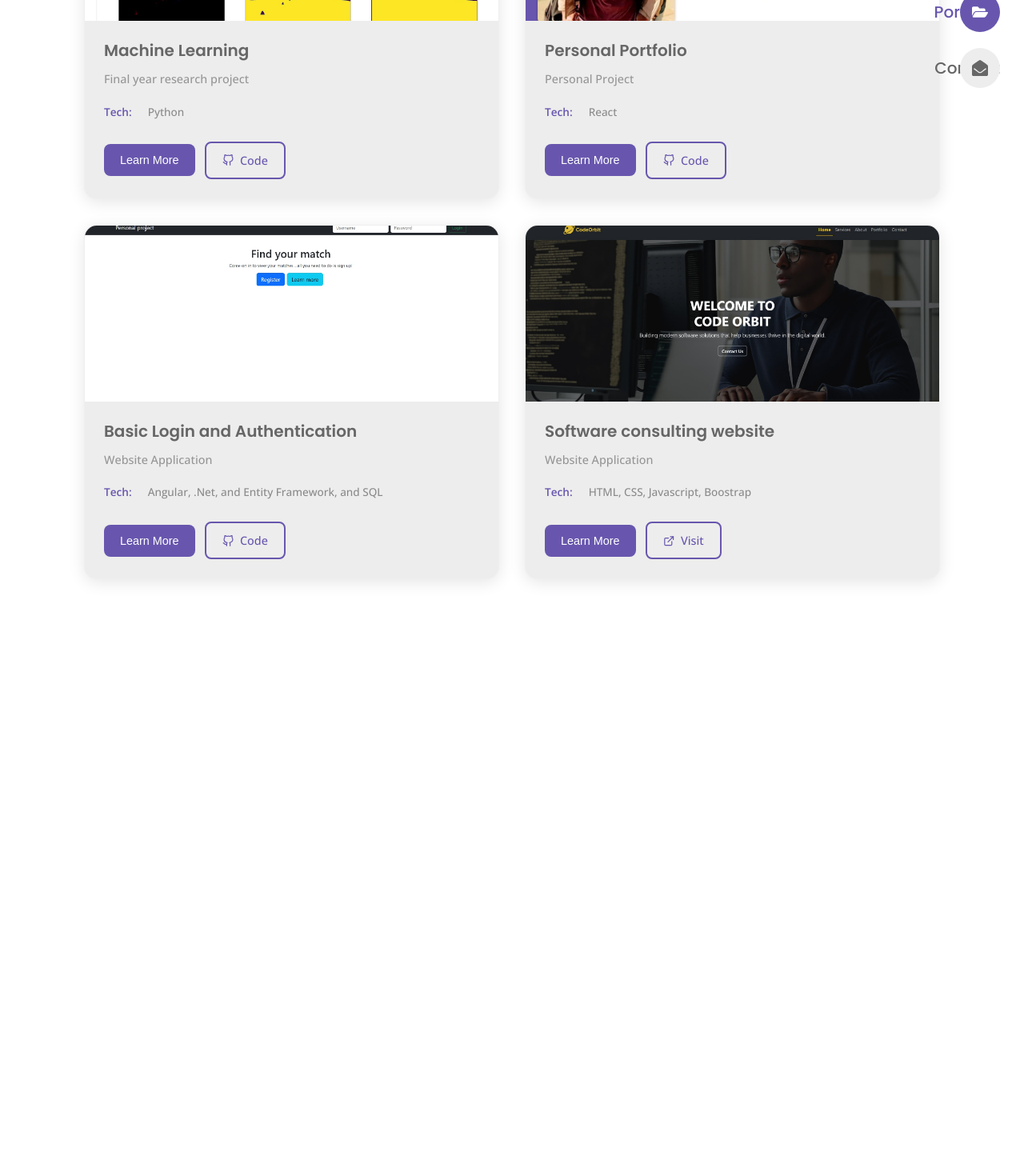
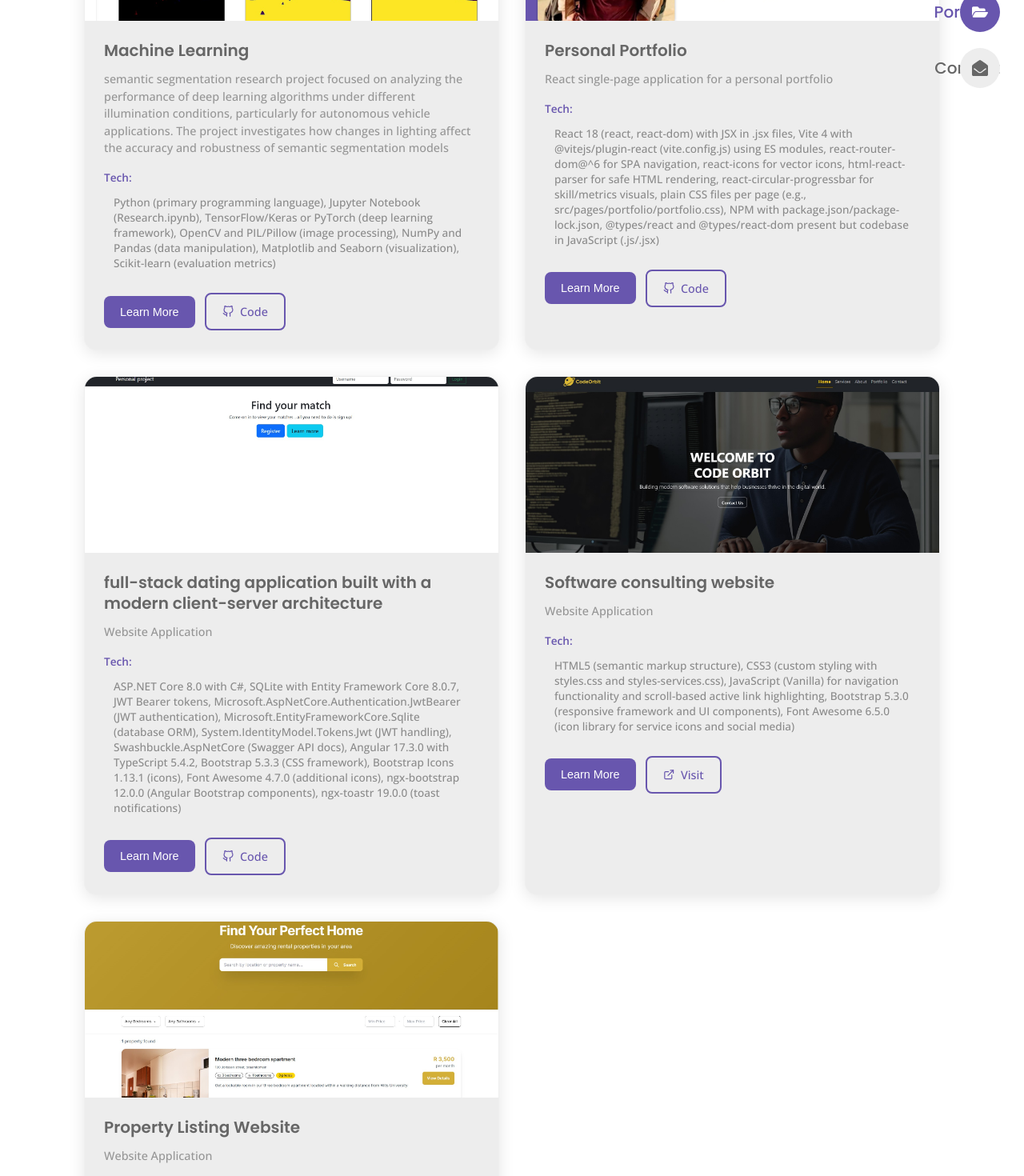
Before and after one commit to Kgaogelo072/Personal-Portfolio, a React (Vite) app: page /portfolio in a window 1280 px wide. Shown: the part 420-1890 px from the top of the page at 80% size. Before the commit the page ends 1214 px from the top, so only its background shows below. Built offline with nearby package versions, Linux system fonts and the light colour scheme.

Commit message:
Portfolio update

```diff
--- a/src/data.jsx
+++ b/src/data.jsx
@@ -13,6 +13,7 @@ import Work1 from "./assets/project-1.jpg";
 import Work2 from "./assets/project-2.jpg";
 import Work3 from "./assets/project-3.jpg";
 import Work4 from "./assets/project-4.jpg";
+import Work5 from "./assets/project-5.jpg";
 
 
 import Theme1 from "./assets/purple.png";
@@ -282,11 +283,12 @@ export const portfolio = [
       {
         icon: <FiUser />,
         title: "Final year research project",
+        desc: "semantic segmentation research project focused on analyzing the performance of deep learning algorithms under different illumination conditions, particularly for autonomous vehicle applications. The project investigates how changes in lighting affect the accuracy and robustness of semantic segmentation models",
       },
       {
         icon: <FaCode />,
         title: "Language : ",
-        desc: "Python",
+        desc: "Python (primary programming language), Jupyter Notebook (Research.ipynb), TensorFlow/Keras or PyTorch (deep learning framework), OpenCV and PIL/Pillow (image processing), NumPy and Pandas (data manipulation), Matplotlib and Seaborn (visualization), Scikit-learn (evaluation metrics)",
       },
       {
         icon: <FiExternalLink />,
@@ -307,11 +309,12 @@ export const portfolio = [
       {
         icon: <FiUser />,
         title: "Personal Project",
+        desc: "React single-page application for a personal portfolio",
       },
       {
         icon: <FaCode />,
         title: "Language : ",
-        desc: "React",
+        desc: "React 18 (react, react-dom) with JSX in .jsx files, Vite 4 with @vitejs/plugin-react (vite.config.js) using ES modules, react-router-dom@^6 for SPA navigation, react-icons for vector icons, html-react-parser for safe HTML rendering, react-circular-progressbar for skill/metrics visuals, plain CSS files per page (e.g., src/pages/portfolio/portfolio.css), NPM with package.json/package-lock.json, @types/react and @types/react-dom present but codebase in JavaScript (.js/.jsx)",
       },
       {
         icon: <FiExternalLink />,
@@ -323,7 +326,7 @@ export const portfolio = [
   {
     id: 3,
     img: Work3,
-    title: "Basic Login and Authentication",
+    title: "full-stack dating application built with a modern client-server architecture",
     details: [
       {
         icon: <FiFileText />,
@@ -333,12 +336,12 @@ export const portfolio = [
       {
         icon: <FiUser />,
         title: "Personal Project : ",
-        desc: "Basic Login and Authentication",
+        desc: "full-stack dating application built with a modern client-server architecture",
       },
       {
         icon: <FaCode />,
         title: "Languages : ",
-        desc: "Angular, .Net, and Entity Framework, and SQL",
+        desc: "ASP.NET Core 8.0 with C#, SQLite with Entity Framework Core 8.0.7, JWT Bearer tokens, Microsoft.AspNetCore.Authentication.JwtBearer (JWT authentication), Microsoft.EntityFrameworkCore.Sqlite (database ORM), System.IdentityModel.Tokens.Jwt (JWT handling), Swashbuckle.AspNetCore (Swagger API docs), Angular 17.3.0 with TypeScript 5.4.2, Bootstrap 5.3.3 (CSS framework), Bootstrap Icons 1.13.1 (icons), Font Awesome 4.7.0 (additional icons), ngx-bootstrap 12.0.0 (Angular Bootstrap components), ngx-toastr 19.0.0 (toast notifications)",
       },
       {
         icon: <FiExternalLink />,
@@ -348,7 +351,7 @@ export const portfolio = [
     ],
   },
   {
-    id: 3,
+    id: 4,
     img: Work4,
     title: "Software consulting website",
     details: [
@@ -360,17 +363,44 @@ export const portfolio = [
       {
         icon: <FiUser />,
         title: "Description : ",
-        desc: "Software consulting website",
+        desc: "Software development consulting company website that showcases their digital solutions and services",
       },
       {
         icon: <FaCode />,
         title: "Languages : ",
-        desc: "HTML, CSS, Javascript, Boostrap",
+        desc: "HTML5 (semantic markup structure), CSS3 (custom styling with styles.css and styles-services.css), JavaScript (Vanilla) for navigation functionality and scroll-based active link highlighting, Bootstrap 5.3.0 (responsive framework and UI components), Font Awesome 6.5.0 (icon library for service icons and social media)",
       },
       {
         icon: <FiExternalLink />,
         title: "website link : ",
         desc: "www.codeorbit.co.za",
+      },
+    ],
+  },
+    {
+    id: 5,
+    img: Work5,
+    title: "Property Listing Website",
+    details: [
+      {
+        icon: <FiFileText />,
+        title: "Personal Project : ",
+        desc: "Website Application",
+      },
+      {
+        icon: <FiUser />,
+        title: "Description : ",
+        desc: "full-stack property management application designed for real estate operations. It features role-based dashboards, multiple image uploads, and comprehensive property management capabilities. The system supports three user roles: Agents, Tenants, and Admins, each with specific permissions and interfaces.",
+      },
+      {
+        icon: <FaCode />,
+        title: "Languages : ",
+        desc: "Angular 18+, standalone components, TypeScript, Tailwind CSS, DaisyUI, zoneless architecture with Angular Signals, JWT-based authentication, role-based route guards, responsive mobile-first design, drag-and-drop image uploads, ASP.NET Core (.NET 9.0), C#, SQL Server, Entity Framework Core, JWT tokens with role-based authorization, Cloudinary integration, Clean Architecture, controllers for API endpoints, services for business logic, DTOs for data transfer, AutoMapper",
+      },
+      {
+        icon: <FiExternalLink />,
+        title: "website link : ",
+        desc: "www.nkazimuloproperties.co.za",
       },
     ],
   },
```
Also changed, not shown: src/assets/project-5.jpg (added).
